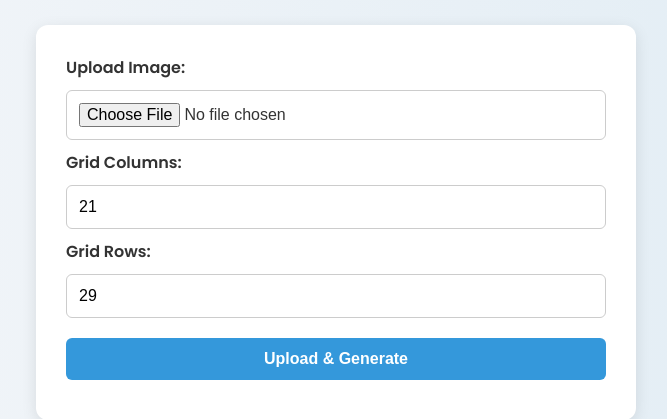
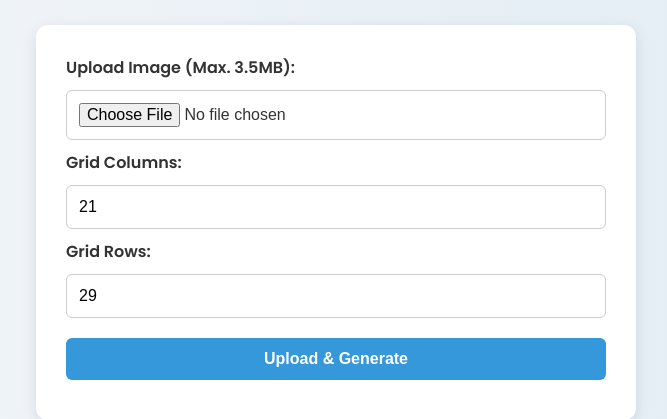
Before and after one commit to ParthLathiya/SketchHelper, a Flask app: page / in a window 1280 px wide. Shown: the part 75-494 px from the top of the page, without its empty margins (304-971 px from the left). Run offline with Flask 3, Linux system fonts and the light colour scheme.

Commit message:
Update index.html

```diff
--- a/templates/index.html
+++ b/templates/index.html
@@ -178,7 +178,7 @@
 </header>
 
 <form method="post" enctype="multipart/form-data">
-  <label>Upload Image:</label>
+  <label>Upload Image (Max. 3.5MB):</label>
   <input type="file" name="image" required>
   <label>Grid Columns:</label>
   <input type="number" name="grid_cols" id="grid_cols" value="21" min="2">
```
